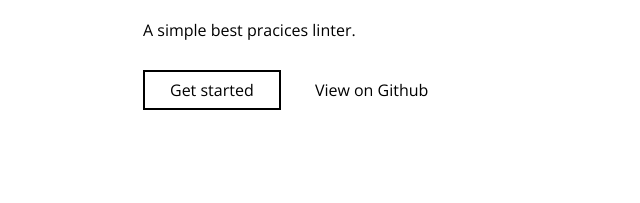
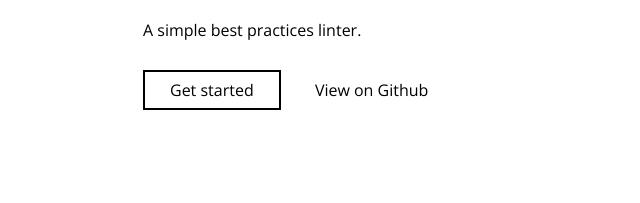
Before and after one commit to herber/fyi, a plain HTML site: page index.html in a window 1280 px wide. Shown: the part 367-570 px from the top of the page, 17-657 px from the left. Drawn offline with nearby package versions, Linux system fonts and the light colour scheme; a script that the page names is missing.

Commit message:
update index

```diff
--- a/index.html
+++ b/index.html
@@ -44,7 +44,7 @@
             <div class="grid">
                 <div class="element element-55">
                     <h1>FYI.</h1>
-                    <p>A simple best pracices linter.</p>
+                    <p>A simple best practices linter.</p>
                     <br>
                     <a class="button-top" href="#usage">Get started</a>
                     <br class="mobile">
```
